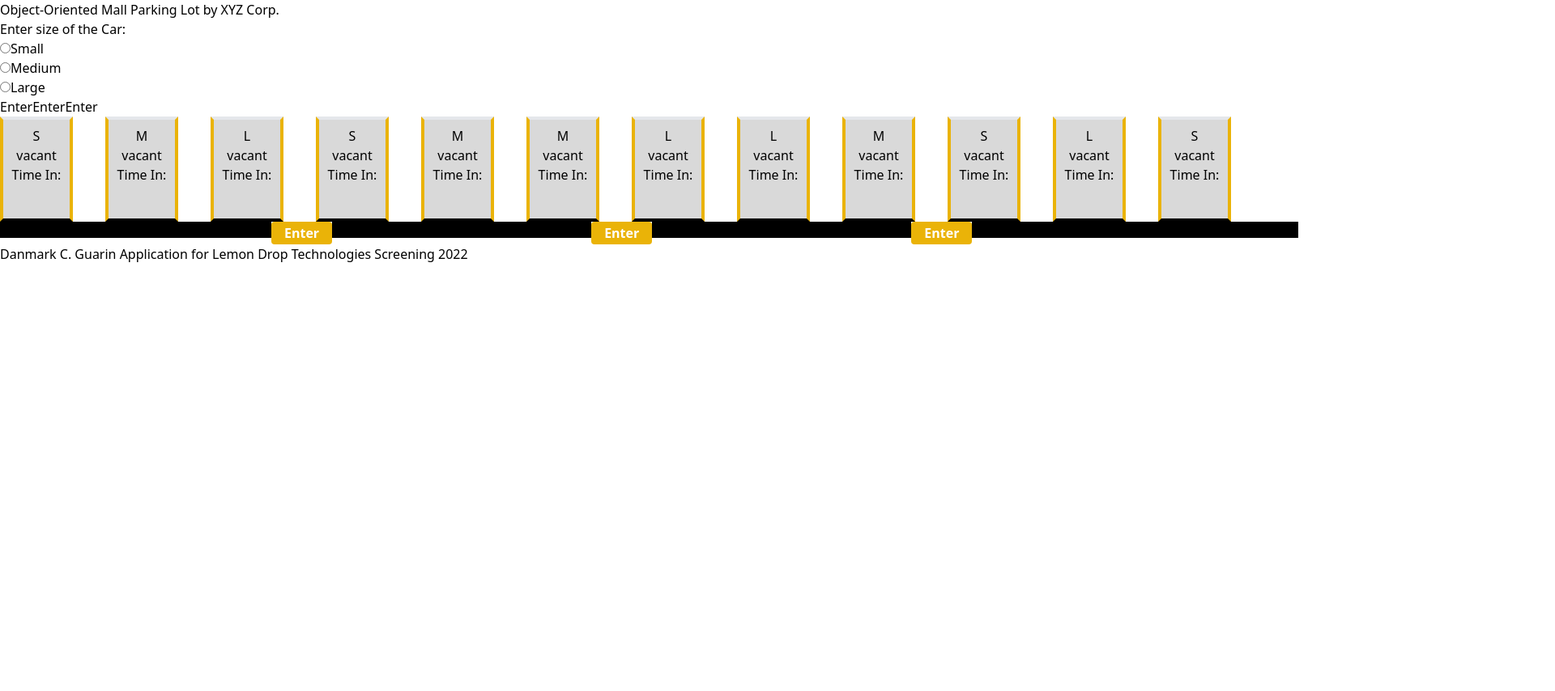
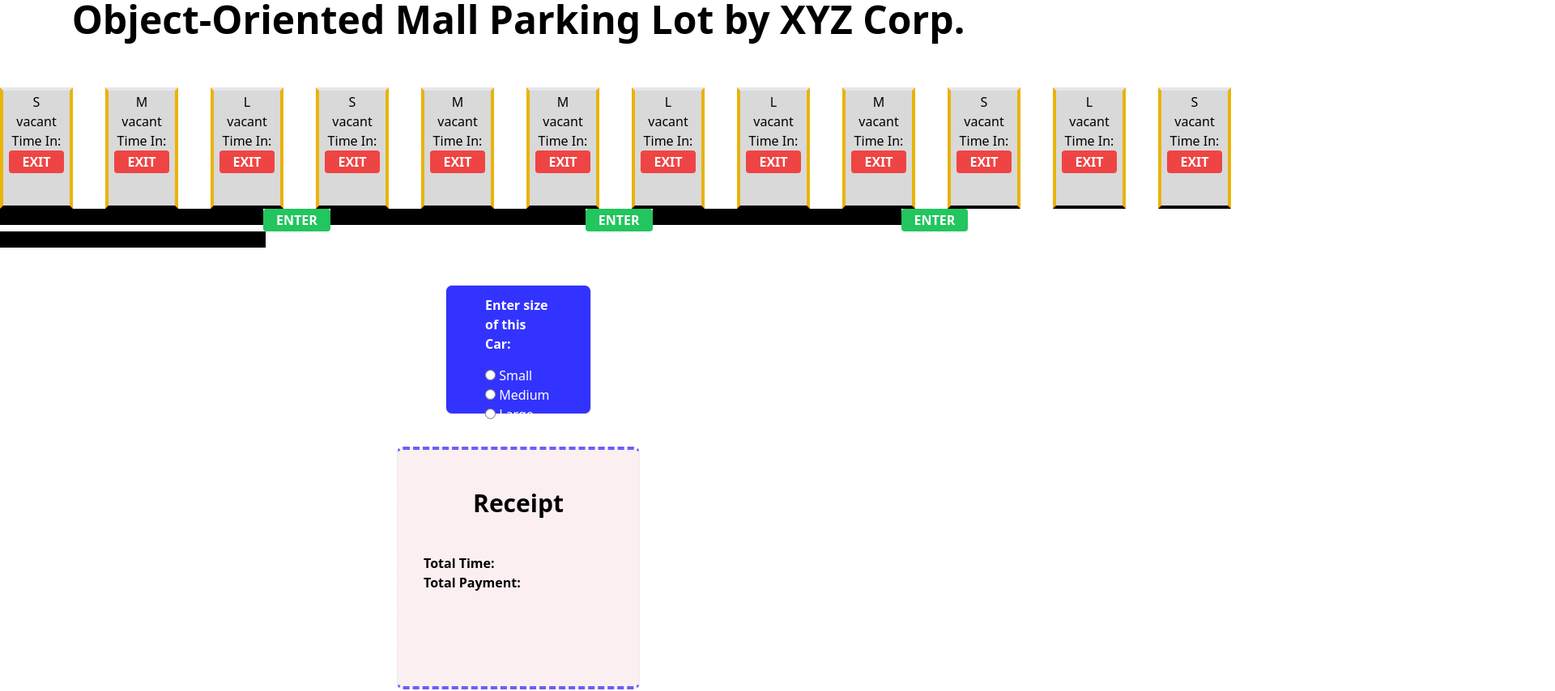
Before and after one commit to dmguarin/react-parking-lot-for-lemon-drop-technologies, a React (Create React App) app: page / in a window 1280 px wide. Shown: the top 854 px of the page at 81% size, 1920 px wide, since content can reach past the window. Before the commit the page ends 800 px from the top, so only its background shows below. Built offline with nearby package versions, Linux system fonts and the light colour scheme.

Commit message:
Can determine nearest vacant parking, Can compute total payment based on duration of time inside the parking.

```diff
--- a/src/components/App.jsx
+++ b/src/components/App.jsx
@@ -4,8 +4,14 @@ import Footer from './Footer'
 import CreateArea from './CreateArea'
 import Parking from './Parking'
 import ParkingSlotsDb from '../ParkingSlotsDb'
+import Receipt from './Receipt'
 
 const App = () => {
+  // let timeDisplay, clientTotalPayment;
+
+  const [timeDisplay, setTimeDisplay] = useState('');
+  const [clientTotalPayment, setClientTotalPayment] = useState('');
+
   const [vacantParkingLot, setVacantParkingLot] = useState([0, 1, 2, 3, 4, 5, 6, 7, 8, 9, 10, 11]);
 
   const [parkingSlots, setParkingSlot] = useState(ParkingSlotsDb);
@@ -103,15 +109,68 @@ const App = () => {
     );
   }
 
+  const exitCar = (id) => {
+    const timeOut = new Date().getTime();
+
+    setParkingSlot(parkingSlots.map((obj, index) => {
+      if (index === id) {
+        let timeDiffInHr = (timeOut - obj.timein) / 3600000
+        console.log(timeDiffInHr);
+        setTimeDisplay(msToHMS(timeOut - obj.timein));
+        setClientTotalPayment(calculateTotalPayment(timeDiffInHr));
+        console.log(clientTotalPayment);
+        return { ...obj, status: 'vacant' };
+      }
+      return obj;
+    })
+    );
+
+  }
+
+  const calculateTotalPayment = (timeDiffInHr) => {
+    let totalPayment;
+    let addtlTime;
+    timeDiffInHr = Math.round(timeDiffInHr)
+    if (timeDiffInHr >= 3) {
+      totalPayment = 40;
+      addtlTime = timeDiffInHr - 3;
+      if (addtlTime >= 1) {
+        totalPayment = totalPayment + (addtlTime * 20);
+        return totalPayment
+      }
+      return totalPayment
+    } else if (timeDiffInHr >= 24) {
+      totalPayment = 5000;
+      addtlTime = timeDiffInHr - 24;
+      if (addtlTime >= 1) {
+        totalPayment = totalPayment + (addtlTime * 20);
+        return totalPayment
+      }
+      return totalPayment
+    } else if (timeDiffInHr < 3) {
+      totalPayment = 40;
+      return totalPayment;
+    }
+  }
+
+  function msToHMS(ms) {
+    // 1- Convert to seconds:
+    let seconds = Math.floor(ms / 1000);
+    // 2- Extract hours:
+    const hours = parseInt(seconds / 3600); // 3,600 seconds in 1 hour
+    seconds = seconds % 3600; // seconds remaining after extracting hours
+    // 3- Extract minutes:
+    const minutes = parseInt(seconds / 60); // 60 seconds in 1 minute
+    // 4- Keep only seconds not extracted to minutes:
+    seconds = seconds % 60;
+    return (hours + "hr: " + minutes + "min: " + seconds + "sec");
+  }
+
+
   return (
     <div>
       <Header />
-      <CreateArea onAdd={addParkingSlot}
-        handleEntranceOne={handleEntranceOne}
-        handleEntranceTwo={handleEntranceTwo}
-        handleEntranceThree={handleEntranceThree}
-      />
-      <div>
+      <div className='mt-[60px]'>
         <div className='flex flex-auto'>
           {parkingSlots.map((parkingSlot, index) => (
             <Parking
@@ -120,19 +179,31 @@ const App = () => {
               size={parkingSlot.size}
               status={parkingSlot.status}
               timeString={parkingSlot.timeString}
+              onChecked={exitCar}
             />
           ))}
         </div>
-        <div className='min-w-[2000px]'>
-          <div className='inline-block bg-black w-[335px] h-[20px]'></div>
-          <button className="inline-block font-bold py-0.5 px-4 rounded bg-yellow-500 text-white hover:bg-gray-300" onClick={handleEntranceOne}>Enter</button>
-          <div className='inline-block bg-black w-[320px] h-[20px]'></div>
-          <button className="inline-block font-bold py-0.5 px-4 rounded bg-yellow-500 text-white hover:bg-gray-300" onClick={handleEntranceTwo}>Enter</button>
-          <div className='inline-block bg-black w-[320px] h-[20px]'></div>
-          <button className="inline-block font-bold py-0.5 px-4 rounded bg-yellow-500 text-white hover:bg-gray-300" onClick={handleEntranceThree}>Enter</button>
-          <div className='inline-block bg-black w-[403px] h-[20px]'></div>
+        <div className='min-w-[1440px]'>
+          <div className='inline-block bg-black w-[325px] h-[20px]'></div>
+          <button className="inline-block font-bold py-0.5 px-4 rounded bg-green-500 text-white hover:bg-yellow-300" onClick={handleEntranceOne}>ENTER</button>
+          <div className='inline-block bg-black w-[315px] h-[20px]'></div>
+          <button className="inline-block font-bold py-0.5 px-4 rounded bg-green-500 text-white hover:bg-yellow-300" onClick={handleEntranceTwo}>ENTER</button>
+          <div className='inline-block bg-black w-[307px] h-[20px]'></div>
+          <button className="inline-block font-bold py-0.5 px-4 rounded bg-green-500 text-white hover:bg-yellow-300" onClick={handleEntranceThree}>ENTER</button>
+          <div className='inline-block bg-black w-[328px] h-[20px]'></div>
         </div>
       </div>
+
+      <CreateArea onAdd={addParkingSlot}
+        handleEntranceOne={handleEntranceOne}
+        handleEntranceTwo={handleEntranceTwo}
+        handleEntranceThree={handleEntranceThree}
+      />
+
+      <Receipt
+        totalTime={timeDisplay}
+        totalPayment={clientTotalPayment}
+      />
 
       <Footer />
 
--- a/src/components/CreateArea.jsx
+++ b/src/components/CreateArea.jsx
@@ -21,8 +21,10 @@ const CreateArea = (props) => {
     // }
 
     return (
-        <div>
-            <h3>Enter size of the Car:</h3>
+        <div className='flex justify-center mt-[40px] mb-[40px]'>
+            <div className='text-white border rounded-[8px] pt-3 px-12 w-[180px] h-[160px] bg-[#0000FF]/80'>
+                <h3 className='font-semibold'>Enter size of this Car:</h3>
+                <div className='mt-[15px]'>
                     <div>
                         <input
                             onChange={handleChange}
@@ -31,7 +33,7 @@ const CreateArea = (props) => {
                             name="size"
                             value="S"
                         />
-                <label for="small">Small</label>
+                        <label for="small"> Small</label>
                     </div>
                     <div>
                         <input
@@ -41,7 +43,7 @@ const CreateArea = (props) => {
                             name="size"
                             value="M"
                         />
-                <label for="medium">Medium</label>
+                        <label for="medium"> Medium</label>
                     </div>
                     <div>
                         <input
@@ -51,13 +53,15 @@ const CreateArea = (props) => {
                             name="size"
                             value="L"
                         />
-                <label for="large">Large</label>
+                        <label for="large"> Large</label>
                     </div>
                     {/* <button onClick={generateParking}>Generate Parking Lot</button> */}
-            <button onClick={() => props.handleEntranceOne()}>Enter</button>
+                    {/* <button onClick={() => props.handleEntranceOne()}>Enter</button>
             <button onClick={() => props.handleEntranceTwo()}>Enter</button>
-            <button onClick={() => props.handleEntranceThree()}>Enter</button>
+            <button onClick={() => props.handleEntranceThree()}>Enter</button> */}
                 </div>
+            </div>
+        </div >
     )
 }
 
--- a/src/components/Footer.jsx
+++ b/src/components/Footer.jsx
@@ -4,7 +4,10 @@ function Footer() {
     const year = new Date().getFullYear();
     return (
         <footer>
-            <p>Danmark C. Guarin Application for Lemon Drop Technologies Screening {year}</p>
+            <div className="flex justify-center">
+                <p>Danmark C. Guarin Application for Lemon Drop Technologies Screening © {year}</p>
+            </div>
+
         </footer>
     );
 }
--- a/src/components/Header.jsx
+++ b/src/components/Header.jsx
@@ -2,9 +2,11 @@ import React from 'react'
 
 const Header = () => {
     return (
-        <div>
-            <h1>Object-Oriented Mall Parking Lot by XYZ Corp.</h1>
-        </div>
+        <header>
+            <div className='flex justify-center'>
+                <h1 className='text-5xl font-black'>Object-Oriented Mall Parking Lot by XYZ Corp.</h1>
+            </div>
+        </header>
     )
 }
 
--- a/src/components/Parking.jsx
+++ b/src/components/Parking.jsx
@@ -3,10 +3,11 @@ import React from 'react'
 const Parking = (props) => {
     return (
         <div>
-            <div className='bg-[#D9D9D9] mr-10 w-[90px] h-[130px] border py-2 text-center border-4 border-x-yellow-500 border-b-black'>
+            <div className='bg-[#D9D9D9] mr-10 w-[90px] h-[150px] border py-0.5 text-center border-4 border-x-yellow-500 border-b-black'>
                 <h2>{props.size}</h2>
                 <h2>{props.status}</h2>
                 <h2>Time In: {props.timeString}</h2>
+                <button className='font-bold py-0.5 px-4 rounded bg-red-500 text-white hover:bg-yellow-300' onClick={() => props.onChecked(props.id)}>EXIT</button>
             </div>
         </div>
     )
--- /dev/null
+++ b/src/components/Receipt.jsx
@@ -0,0 +1,15 @@
+import React from 'react'
+
+const Receipt = (props) => {
+    return (
+        <div className='flex justify-center my-[40px]'>
+            <div className='flex flex-col border text-left rounded-[8px] border-dashed border-y-4 border-y-[#0000FF]/60 py-12 px-8 w-[300px] h-[300px] bg-[#EBB1BB]/20'>
+                <h2 className='text-center text-3xl font-bold'>Receipt</h2>
+                <h2 className='mt-11 font-semibold'>Total Time: {props.totalTime} </h2>
+                <h2 className='font-semibold'>Total Payment: {props.totalPayment}</h2>
+            </div>
+        </div>
+    )
+}
+
+export default Receipt
```
Lines whose indentation alone changed are shown as unchanged.
